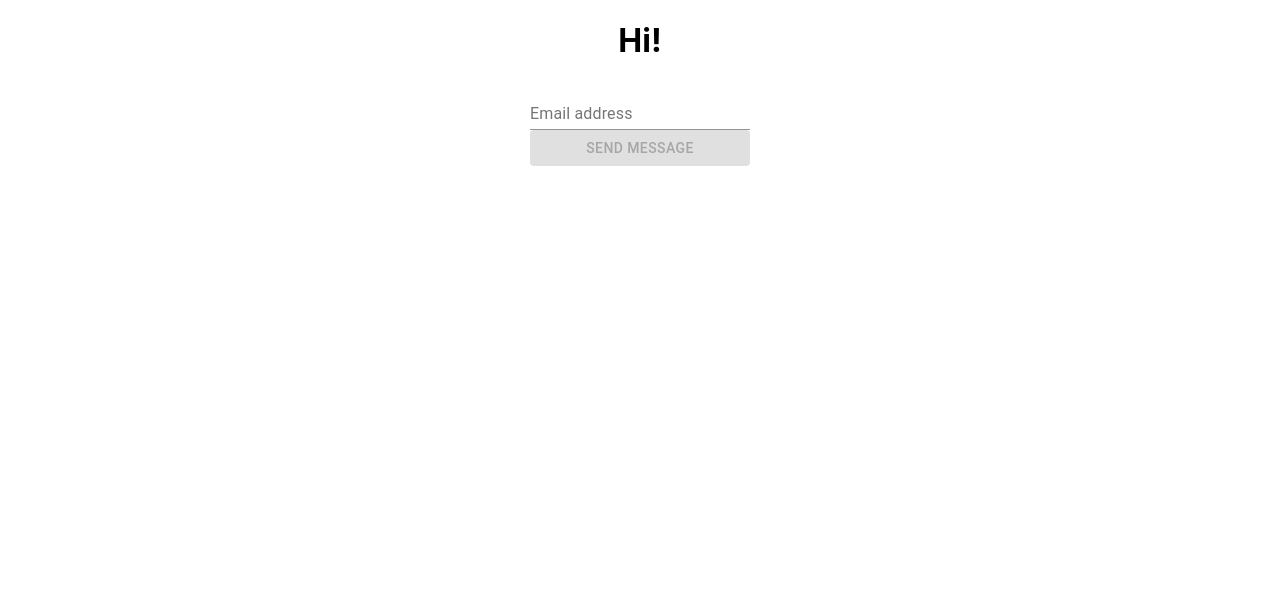
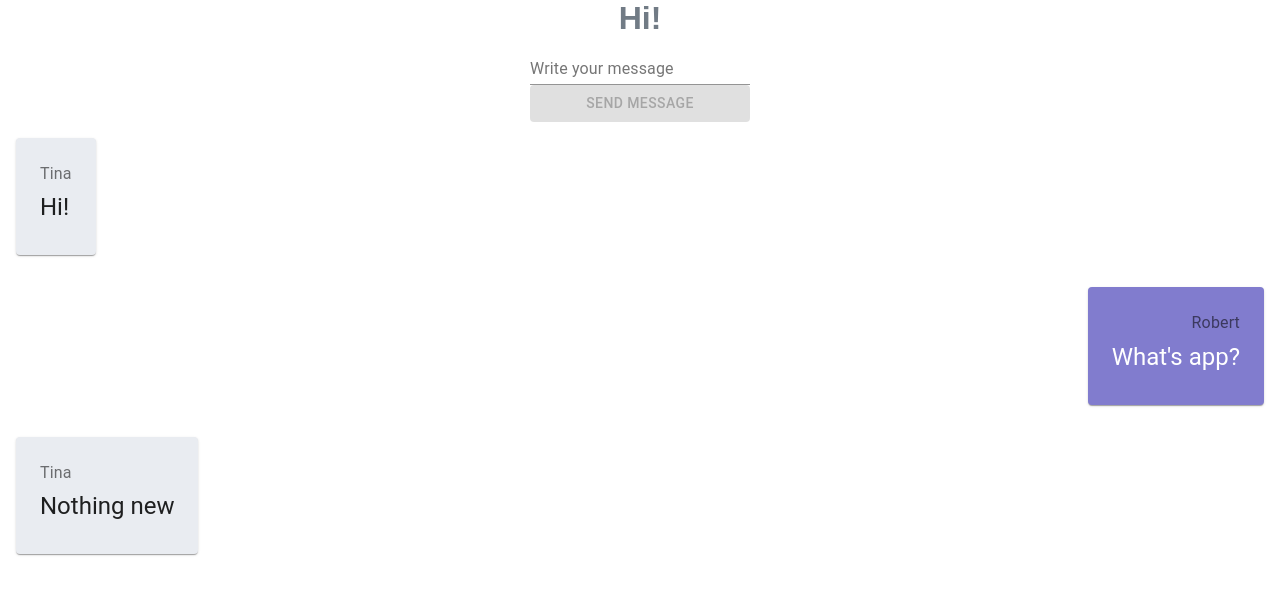
Before and after one commit to Danak-UY/Live-Sessions, a React (Create React App) app in the folder 01_messenger-like-app/: page / in a window 1280 px wide. Shown: the top 594 px of the page. Built offline with nearby package versions, Linux system fonts and the light colour scheme.

Commit message:
Styles user and guest message

```diff
--- a/01_messenger-like-app/src/App.css
+++ b/01_messenger-like-app/src/App.css
@@ -2,37 +2,6 @@
   text-align: center;
 }
 
-.App-logo {
-  height: 40vmin;
-  pointer-events: none;
+body {
+  color: var(--cl-dark);
 }
-
-@media (prefers-reduced-motion: no-preference) {
-  .App-logo {
-    animation: App-logo-spin infinite 20s linear;
-  }
-}
-
-.App-header {
-  background-color: #282c34;
-  min-height: 100vh;
-  display: flex;
-  flex-direction: column;
-  align-items: center;
-  justify-content: center;
-  font-size: calc(10px + 2vmin);
-  color: white;
-}
-
-.App-link {
-  color: #61dafb;
-}
-
-@keyframes App-logo-spin {
-  from {
-    transform: rotate(0deg);
-  }
-  to {
-    transform: rotate(360deg);
-  }
-}
--- a/01_messenger-like-app/src/App.js
+++ b/01_messenger-like-app/src/App.js
@@ -5,10 +5,25 @@ import FormMessage from "./components/FormMessage";
 import MessagesList from "./components/MessagesList";
 import UsernameDialog from "./components/UsernameDialog";
 
+const fakeMessages = [
+  {
+    username: "Tina",
+    text: "Hi!",
+  },
+  {
+    username: "Robert",
+    text: "What's app?",
+  },
+  {
+    username: "Tina",
+    text: "Nothing new",
+  },
+];
+
 function App() {
   const [inputValue, setInputValue] = useState("");
-  const [messages, setMessages] = useState([]);
-  const [username, setUsername] = useState("Martin");
+  const [messages, setMessages] = useState(fakeMessages);
+  const [username, setUsername] = useState("Robert");
 
   const sendMessage = (ev) => {
     ev.preventDefault();
@@ -45,7 +60,7 @@ function App() {
         handleSubmit={sendMessage}
       />
 
-      <MessagesList messagesArray={messages} />
+      <MessagesList messagesArray={messages} username={username} />
     </div>
   );
 }
--- a/01_messenger-like-app/src/components/FormMessage.js
+++ b/01_messenger-like-app/src/components/FormMessage.js
@@ -11,7 +11,7 @@ function FormMessage({ inputValue, handleChange, handleSubmit }) {
   return (
     <form>
       <FormControl>
-        <InputLabel>Email address</InputLabel>
+        <InputLabel>Write your message</InputLabel>
         <Input type="text" value={inputValue} onChange={updateInput} />
         <Button
           disabled={!inputValue}
--- a/01_messenger-like-app/src/components/Message.js
+++ b/01_messenger-like-app/src/components/Message.js
@@ -1,11 +1,21 @@
 import React from "react";
+import { Card, CardContent, Typography } from "@material-ui/core";
 
-function Message({ text, username }) {
+import "./styles/Message.css";
+
+function Message({ text, username, usernameLogin }) {
+  const isUser = usernameLogin === username;
   return (
-    <div>
-      <p>{username}</p>
-      <h3>{text}</h3>
-    </div>
+    <Card className={`message ${isUser ? "message__user" : "message__guest"}`}>
+      <CardContent>
+        <Typography color="textSecondary" gutterBottom>
+          {username}
+        </Typography>
+        <Typography variant="h5" component="h2">
+          {text}
+        </Typography>
+      </CardContent>
+    </Card>
   );
 }
 
--- a/01_messenger-like-app/src/components/MessagesList.js
+++ b/01_messenger-like-app/src/components/MessagesList.js
@@ -1,11 +1,13 @@
 import React from "react";
 import Message from "./Message";
 
-function MessagesList({ messagesArray }) {
+import "./styles/MessagesList.css";
+
+function MessagesList({ messagesArray, username }) {
   return (
-    <section>
+    <section className="messages-list">
       {messagesArray.map((message, index) => (
-        <Message key={index} text={message.text} username={message.username} />
+        <Message key={index} {...message} usernameLogin={username} />
       ))}
     </section>
   );
--- /dev/null
+++ b/01_messenger-like-app/src/components/styles/Message.css
@@ -0,0 +1,18 @@
+.message {
+  padding: 0.5rem;
+  margin: 1rem;
+  width: fit-content;
+}
+
+.message.message__guest {
+  align-self: flex-start;
+  text-align: left;
+  background-color: var(--cl-gray);
+}
+
+.message.message__user {
+  text-align: right;
+  align-self: flex-end;
+  background-color: var(--cl-primary);
+  color: var(--cl-white);
+}
--- /dev/null
+++ b/01_messenger-like-app/src/components/styles/MessagesList.css
@@ -0,0 +1,4 @@
+.messages-list {
+  display: flex;
+  flex-direction: column;
+}
--- a/01_messenger-like-app/src/index.css
+++ b/01_messenger-like-app/src/index.css
@@ -1,13 +1,19 @@
-body {
-  margin: 0;
-  font-family: -apple-system, BlinkMacSystemFont, 'Segoe UI', 'Roboto', 'Oxygen',
-    'Ubuntu', 'Cantarell', 'Fira Sans', 'Droid Sans', 'Helvetica Neue',
-    sans-serif;
-  -webkit-font-smoothing: antialiased;
-  -moz-osx-font-smoothing: grayscale;
+:root {
+  --cl-primary: rgb(129, 124, 206);
+  --cl-secodary: rgb(114, 214, 38);
+  --cl-light: rgb(248, 248, 248);
+  --cl-gray: rgb(233, 236, 241);
+  --cl-dark-gray: rgb(154, 158, 169);
+  --cl-dark: rgb(113, 123, 133);
+  --cl-white: rgb(255, 255, 255);
 }
 
-code {
-  font-family: source-code-pro, Menlo, Monaco, Consolas, 'Courier New',
-    monospace;
+* {
+  margin: 0;
+  padding: 0;
+  box-sizing: border-box;
 }
+
+html {
+  font-family: sans-serif;
+}
```
